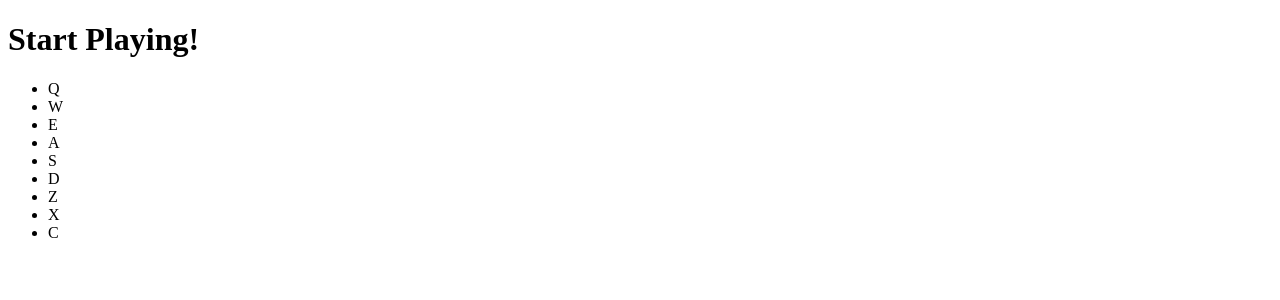
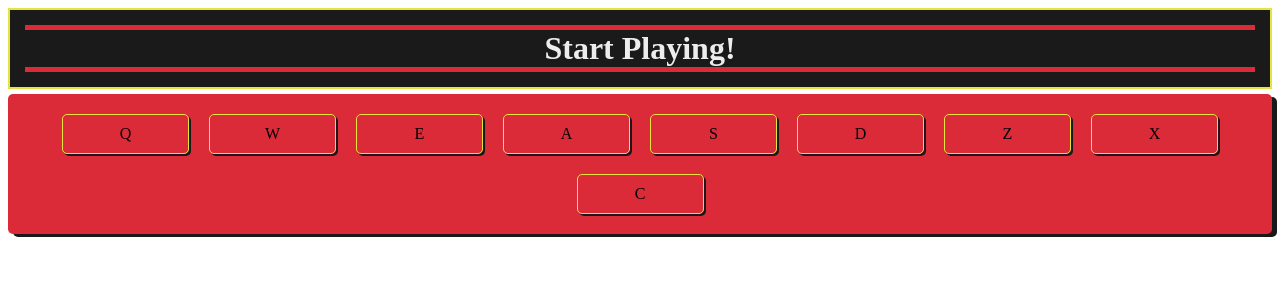
Before and after one commit to anthonyzamarro/fcc-drum-machine, a React (Create React App) app: page / in a window 1280 px wide. Shown: the top 300 px of the page. Built offline with nearby package versions, Linux system fonts and the light colour scheme; the HTML template or start-up script is replaced by a standard one.

Commit message:
add styles and active class

```diff
--- a/src/components/drums.js
+++ b/src/components/drums.js
@@ -7,7 +7,8 @@ class Drums extends Component {
   constructor(props) {
     super(props);
     this.state = {
-      drum: this.props.drumData.drumData
+      drum: this.props.drumData.drumData,
+      current: 'active'
     };
     this.handleClick = this.handleClick.bind(this);
     this.handleKeyPress = this.handleKeyPress.bind(this);
@@ -17,13 +18,23 @@ class Drums extends Component {
   }
   handleClick(e, d) {
     e.target.children[0].play();
+    e.persist()
+    e.target.classList.add(this.state.current);
+    setTimeout(() => {
+      e.target.classList.remove(this.state.current);
+    }, 100);
     this.props.itemClicked(d);
   }
   handleKeyPress(e) {
     this.state.drum.forEach(d => {
       if (e.key === d.keyCode) {
         let currentDrum = document.querySelector(`#key-${d.key}`);
-        currentDrum.children[0].play()
+        // console.log(currentDrum.children[0]);
+        currentDrum.children[0].play();
+        currentDrum.classList.add(this.state.current);
+        setTimeout(() => {
+          currentDrum.classList.remove(this.state.current);
+        }, 100);
         this.props.itemPressed(d);
       }
     });
@@ -35,7 +46,7 @@ class Drums extends Component {
           key={drum.id}
           onClick={e => this.handleClick(e, drum)}
           id={`key-${drum.key}`}
-          className="drum-pad"
+          className={`drum-pad`}
           tabIndex="0"
         >
           {drum.key}
@@ -44,7 +55,7 @@ class Drums extends Component {
       );
     });
     return (
-      <div>
+      <div className="display-drums-container">
         <ul>{displayDrums}</ul>
       </div>
     );
--- a/src/components/drumsInfo.js
+++ b/src/components/drumsInfo.js
@@ -9,7 +9,7 @@ class DrumsInfo extends Component {
         ? "Start Playing!"
         : this.props.data.drumz.type;
     return (
-      <div>
+      <div className="drums-info-container">
         <h1>{display}</h1>
       </div>
     );
--- a/src/index.css
+++ b/src/index.css
@@ -1,3 +1,40 @@
+.display-container {
+  text-align: center; }
 
+.drums-info-container {
+  background: #1a1a1a;
+  border: 2px solid #e4e43d;
+  padding: 15px; }
+  .drums-info-container h1 {
+    color: #ededed;
+    margin: 0;
+    padding: 0;
+    border-top: 5px solid #DB2B39;
+    border-bottom: 5px solid #DB2B39; }
+
+.display-drums-container ul {
+  display: flex;
+  justify-content: center;
+  align-items: center;
+  flex-wrap: wrap;
+  background: #DB2B39;
+  border-radius: 5px;
+  margin: 5px 0;
+  padding: 10px 0;
+  box-shadow: 5px 3px 0px #19191A; }
+  .display-drums-container ul .drum-pad {
+    list-style: none;
+    flex: 0 0 125px;
+    padding: 10px 0;
+    margin: 10px;
+    border: 1px solid #e4e43d;
+    border-radius: 5px;
+    box-shadow: 2px 2px 0px #19191A; }
+    .display-drums-container ul .drum-pad:hover {
+      cursor: pointer; }
+    .display-drums-container ul .drum-pad:focus {
+      outline: none; }
+.display-drums-container .active {
+  background: blue; }
 
 /*# sourceMappingURL=index.css.map */
--- a/src/index.scss
+++ b/src/index.scss
@@ -0,0 +1,49 @@
+.display-container {
+	text-align: center;
+}
+.drums-info-container {
+	background: #1a1a1a;
+	border: 2px solid #e4e43d;
+	padding: 15px;
+	h1 {
+		color: #ededed;
+    	margin: 0;
+    	padding: 0;
+    	border-top: 5px solid #DB2B39;
+    	border-bottom: 5px solid #DB2B39;
+	}
+}
+.display-drums-container {
+	ul {
+	display: flex;
+	justify-content: center;
+	align-items: center;
+	flex-wrap: wrap;
+	background: #DB2B39;
+	// background: linear-gradient(to top, #e66465, #DB2B39);
+	border-radius: 5px;
+	margin: 5px 0;
+    padding: 10px 0;
+    box-shadow: 5px 3px 0px #19191A;
+		.drum-pad {
+			list-style: none;
+			flex: 0 0 125px;
+			padding: 10px 0;
+			margin: 10px;
+			border: 1px solid #e4e43d;
+			border-radius: 5px;
+			box-shadow: 2px 2px 0px #19191A;
+			&:hover {
+				// background: #ededed;
+				cursor: pointer;
+				// border-radius: 5px;
+			}
+			&:focus {
+				outline: none;
+			}
+		}
+	}
+	.active {
+		background: blue;
+	}
+}
--- a/src/reducers/drumsDisplayReducer.js
+++ b/src/reducers/drumsDisplayReducer.js
@@ -17,63 +17,63 @@ export default function drumData() {
       id: 1,
       key: "Q",
       keyCode: "q",
-      type: "snare",
+      type: "Snare",
       audio: snare
     },
     {
       id: 2,
       key: "W",
       keyCode: "w",
-      type: "crash",
+      type: "Crash",
       audio: crash
     },
     {
       id: 3,
       key: "E",
       keyCode: "e",
-      type: "kick drum",
+      type: "Kick drum",
       audio: bass
     },
     {
       id: 4,
       key: "A",
       keyCode: "a",
-      type: "floor tom",
+      type: "Floor tom",
       audio: floorTom
     },
     {
       id: 5,
       key: "S",
       keyCode: "s",
-      type: "tom-tom",
+      type: "Tom-tom",
       audio: tomTom
     },
     {
       id: 6,
       key: "D",
       keyCode: "d",
-      type: "ride",
+      type: "Ride",
       audio: ride
     },
     {
       id: 7,
       key: "Z",
       keyCode: "z",
-      type: "hi-hat",
+      type: "Hi-hat",
       audio: hiHat
     },
     {
       id: 8,
       key: "X",
       keyCode: "x",
-      type: "closed hi-hat",
+      type: "Closed hi-hat",
       audio: hiHatClosed
     },
     {
       id: 9,
       key: "C",
       keyCode: "c",
-      type: "gong",
+      type: "Gong",
       audio: gong
     }
   ];
```
Also changed, not shown: 2 other files (tests, documents, lock files or other folders).
